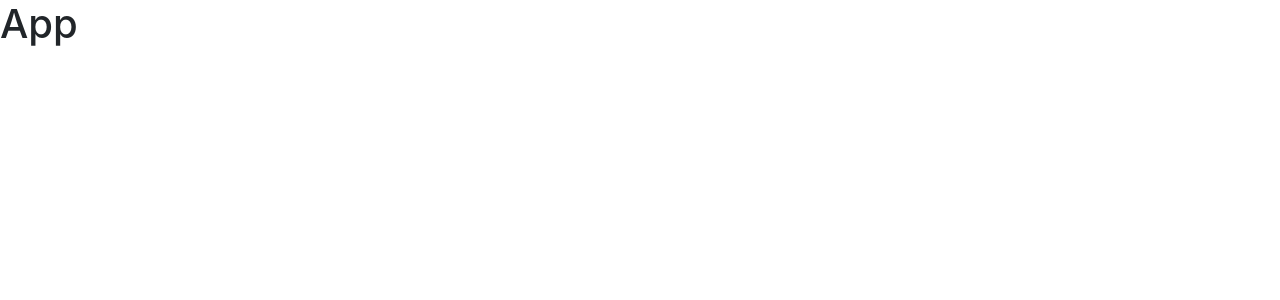
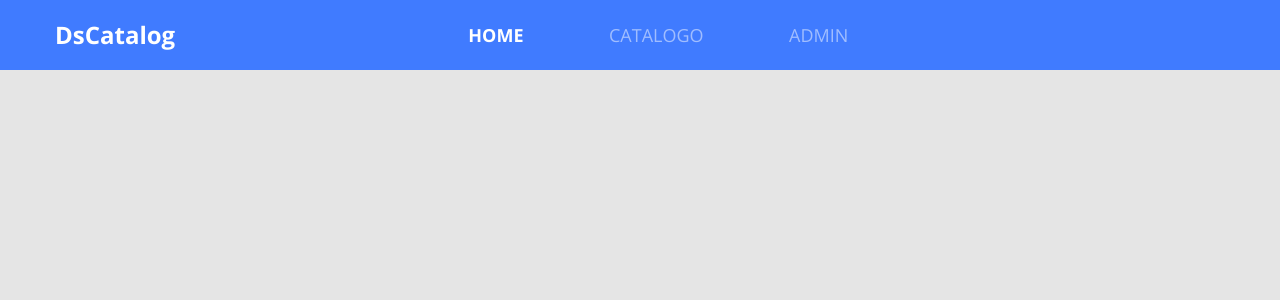
Before and after one commit to JonasEGF/dscatalog-bootcamp, a React (Create React App) app in the folder front-web/: page / in a window 1280 px wide. Shown: the top 300 px of the page. Built offline with nearby package versions, Linux system fonts and the light colour scheme.

Commit message:
Add navbar

```diff
--- a/front-web/src/App.tsx
+++ b/front-web/src/App.tsx
@@ -1,9 +1,12 @@
 import React from 'react';
+import './core/assets/styles/custom.scss'
+import './app.scss'
+import Navbar from './core/components/Navbar';
 
 const App = ()=>{
 
     return (
-    <h1>App</h1>
+    <Navbar/>
     )
 }
 
--- /dev/null
+++ b/front-web/src/app.scss
@@ -0,0 +1,23 @@
+@import url('https://fonts.googleapis.com/css2?family=Open+Sans:wght@400;700&display=swap');
+
+* {
+  font-family: 'Open Sans', sans-serif;
+}
+
+h1, h2, h3, h4, h5, h6 {
+  margin-bottom: 0;
+  font-weight: 700;
+}
+
+ul {
+  list-style-type: none;
+  margin-bottom: 0;
+  padding-left: 0;
+}
+
+a {
+  &:hover {
+    text-decoration: none;
+    color: unset;
+  }
+}
--- /dev/null
+++ b/front-web/src/core/assets/styles/custom.scss
@@ -0,0 +1,9 @@
+$theme-colors: (
+    "primary": #407BFF
+);
+
+$body-bg: #E5E5E5;
+$body-color: #263238;
+
+
+@import '~bootstrap/scss/bootstrap.scss';
--- /dev/null
+++ b/front-web/src/core/components/Navbar/index.tsx
@@ -0,0 +1,35 @@
+import React from 'react'
+import './styles.scss'
+
+const Navbar = () => (
+    <nav className="row bg-primary main-nav">
+        <div className="col-2">
+            <a href="link" className="nav-logo-text">
+                <h4>DsCatalog</h4>
+            </a>
+        </div>
+        <div className="col-6 offset-2">
+            <ul className="main-menu">
+                <li>
+                    <a href="link" className="active">
+                        HOME
+                    </a>
+                </li>
+                <li>
+                    <a href="link">
+                        CATALOGO
+                    </a>
+                </li>
+                <li>
+                    <a href="link">
+                        ADMIN
+                    </a>
+                </li>
+
+            </ul>
+        </div>
+
+    </nav>
+)
+
+export default Navbar;
--- /dev/null
+++ b/front-web/src/core/components/Navbar/styles.scss
@@ -0,0 +1,34 @@
+.main-nav{
+    height: 70px;
+    color: #ffffff;
+    align-items: center;
+    padding-left: 40px;
+    margin-left: 0;
+    margin-right: 0;
+};
+
+.nav-logo-text{
+    color: white;
+};
+
+.main-menu{
+    display: flex;
+    font-size: 18px;
+    width: 380px;
+    justify-content: space-between;
+
+    a{
+        font-style: normal;
+        color: rgba(255, 255, 255, 0.5);
+
+        &.active{
+            font-weight: bold;
+            color: white;
+        }
+
+        &:hover{
+            color: #ffffff;
+        }
+    }
+
+}
--- a/front-web/src/index.tsx
+++ b/front-web/src/index.tsx
@@ -1,7 +1,6 @@
 import React from 'react';
 import ReactDOM from 'react-dom';
 import App from "./App";
-import 'bootstrap/dist/css/bootstrap.css';
 
 
 ReactDOM.render(
```
